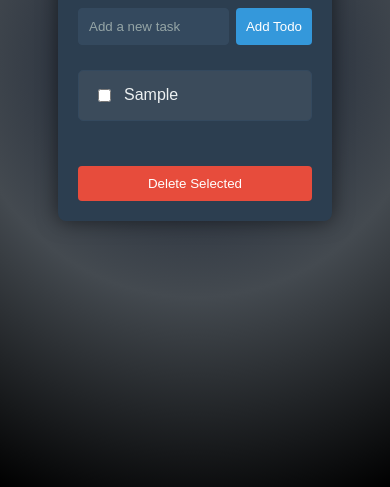
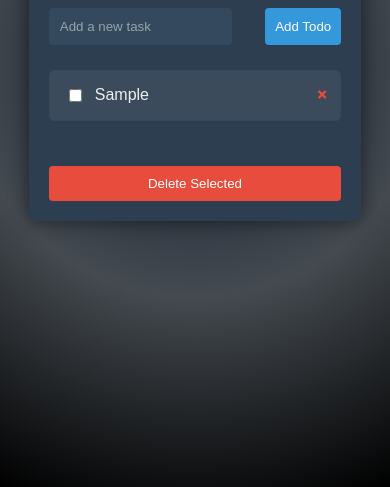
Before and after one commit to Aqii12/Todo_List, a plain HTML site: page index.html in a window 390 px wide. Both pictures are taken after typing "Sample" into the empty fields and a click on the button "Add Todo". Shown: the part 357-844 px from the top of the page. Drawn offline with Linux system fonts and the light colour scheme.

Commit message:
Add files via upload

```diff
--- a/style.css
+++ b/style.css
@@ -1,3 +1,5 @@
+
+
 body, html {
     margin: 0;
     padding: 0;
@@ -32,7 +34,7 @@ body, html {
 }
 
 .add-task input {
-    width: 70%; /* Default width for input */
+    width: 70%;
     padding: 10px;
     border: 1px solid #34495e;
     border-radius: 4px;
@@ -65,7 +67,7 @@ body, html {
     margin-bottom: 20px;
 }
 
-
+/* Customize the scroll bar */
 .task-list-container::-webkit-scrollbar {
     width: 12px;
 }
@@ -101,6 +103,7 @@ body, html {
     border-radius: 5px;
     background: #3b4b5b;
     cursor: pointer;
+    position: relative;
 }
 
 .task-list li div {
@@ -118,11 +121,14 @@ body, html {
     cursor: pointer;
 }
 
+/* Style for the delete button inside the task list */
 .task-list li button {
     background: none;
     border: none;
     color: #e74c3c;
     cursor: pointer;
+    position: absolute;
+    right: 15px;
 }
 
 .task-list li button:hover {
@@ -147,11 +153,11 @@ body, html {
 /* Responsive styling for medium devices */
 @media only screen and (max-width: 768px) {
     .container {
-        width: 55%;
+        width: 62%;
     }
 
     .add-task input {
-        width: 70%;
+        width: 65%;
     }
 
     .add-task button {
@@ -160,50 +166,37 @@ body, html {
 }
 
 /* Responsive styling for small devices */
-@media only screen and (max-width: 600px) {
+@media only screen and (max-width: 500px) {
     .container {
-        width: 70%;
+        width: 75%;
     }
 
     .add-task input {
-        width: 70%;
+        width: 60%;
     }
 
-    .add-task button {
-        width: auto;
+    .task-list li span {
+        width: 150px;
+    }
+
+    .task-list li button {
+        right: 10px;
+        font-size: 14px;
     }
 }
 
 /* Responsive styling for extra small devices */
-@media only screen and (max-width: 470px) {
-    .container {
-        width: 60%;
-    }
-
+@media only screen and (max-width: 400px) {
     .add-task input {
         width: 55%;
     }
 
-    .add-task button {
-        width: auto;
+    .task-list li span {
+        width: 130px;
+    }
+
+    .task-list li button {
+        right: 8px;
+        font-size: 12px;
     }
 }
-
-@media only screen and (max-width: 380px) {
-
-    .container {
-        width: 65%;
-    }
-
-    .add-task input {
-        width: 40%;
-    }
-
-    .add-task input {
-        width: 52%;
-    }
-
-    .add-task button {
-        width: auto;
-    }
-}
```
